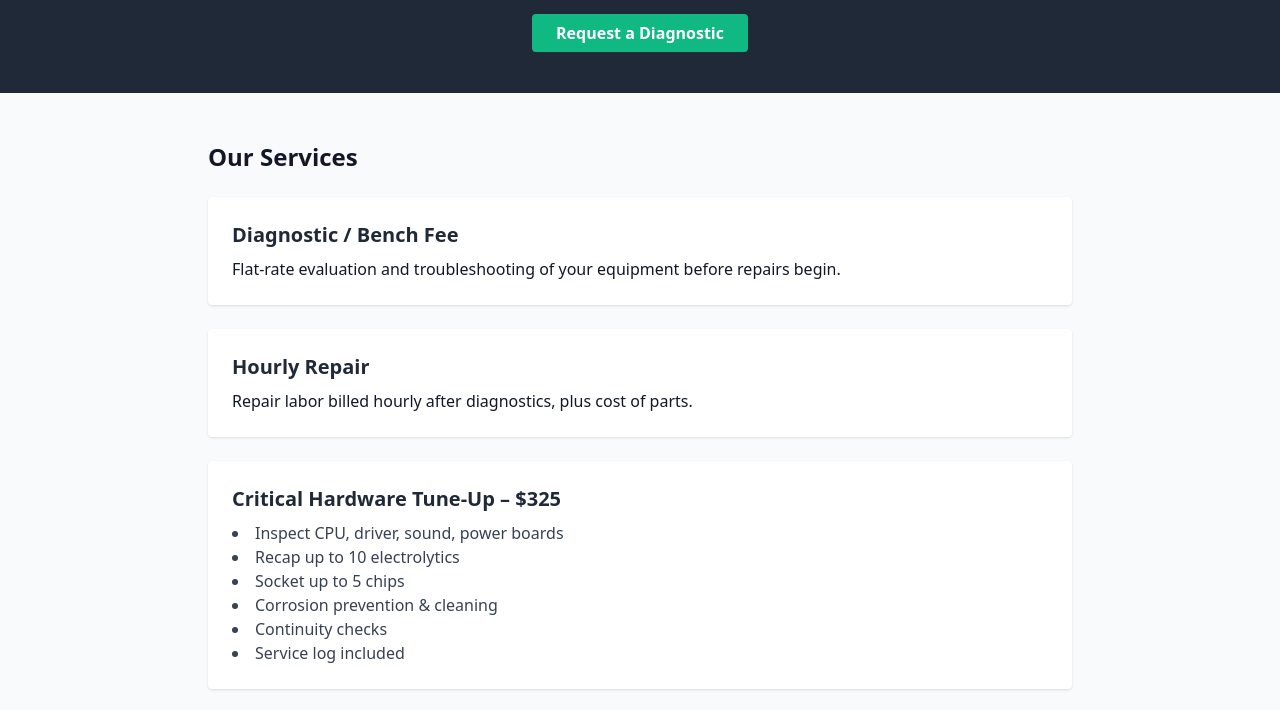
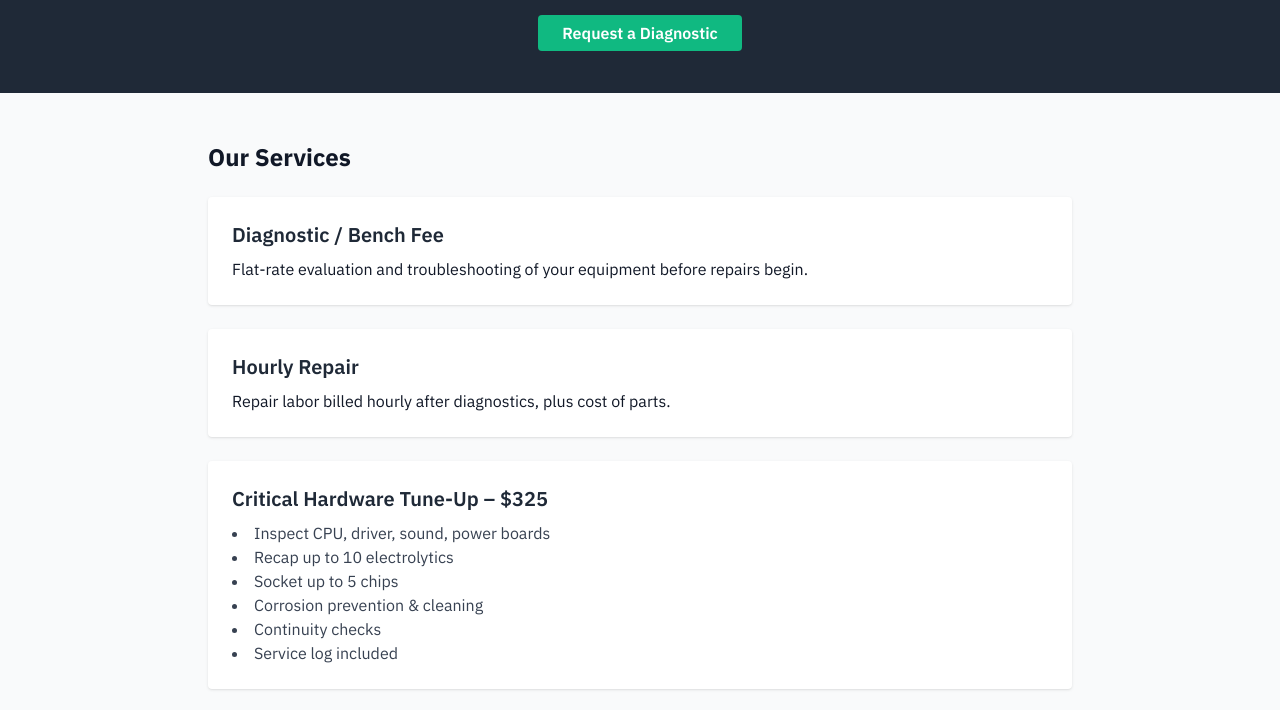
Before and after one commit to KryxLabs/kryxlabs.github.io, a plain HTML site: page index.html in a window 1280 px wide. Shown: the part 251-961 px from the top of the page. Drawn offline with nearby package versions, Linux system fonts and the light colour scheme.

Commit message:
More stuff

```diff
--- a/index.html
+++ b/index.html
@@ -3,7 +3,9 @@
 <head>
   <meta charset="UTF-8" />
   <link rel="icon" type="image/png" href="/favicon.png">
-  <link href="https://fonts.googleapis.com/css2?family=IBM+Plex+Sans:wght@400;500;600&display=swap" rel="stylesheet">
+  <link rel="preconnect" href="https://fonts.googleapis.com">
+  <link rel="preconnect" href="https://fonts.gstatic.com" crossorigin>
+  <link href="https://fonts.googleapis.com/css2?family=IBM+Plex+Sans:ital,wght@0,100..700;1,100..700&display=swap" rel="stylesheet">
   <meta name="viewport" content="width=device-width, initial-scale=1.0" />
   <title>Kryx Labs Repair & Modernization</title>
   <script src="https://cdn.tailwindcss.com"></script>
@@ -17,7 +19,7 @@
     }
   </style>
 </head>
-<body class="bg-gray-50 text-gray-900 font-[IBM Plex Sans]">
+<body style="font-family: 'IBM Plex Sans', sans-serif;" class="bg-gray-50 text-gray-900">
   <header class="bg-gray-900 text-white py-6 text-center animate-fade-in">
     <h1 class="text-3xl font-bold">Kryx Labs Repair & Modernization</h1>
     <nav class="mt-4 space-x-4">
```
